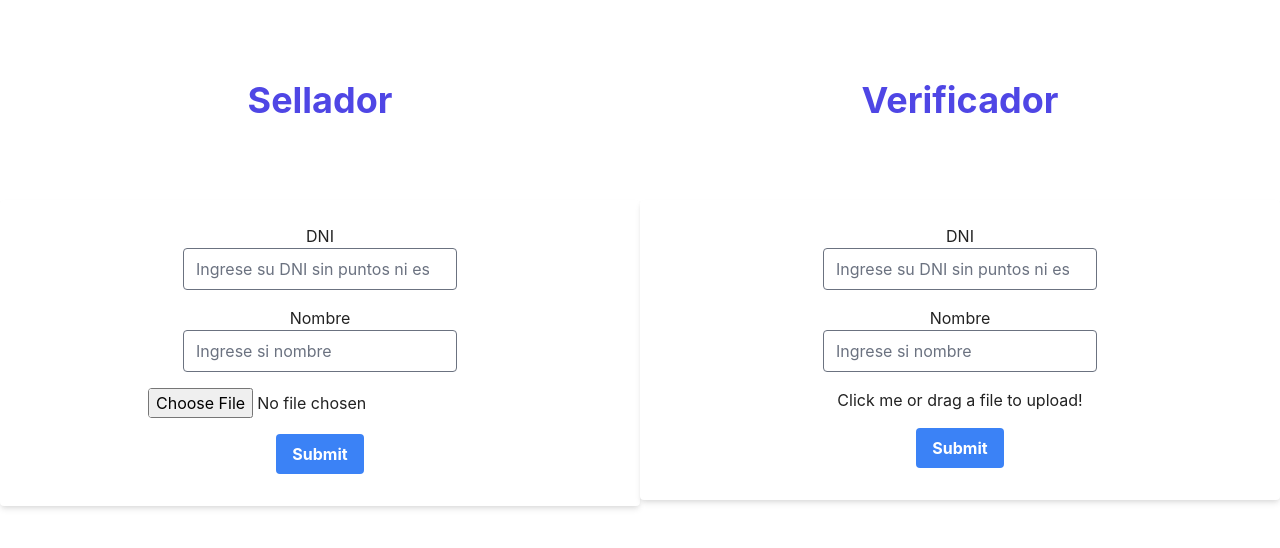
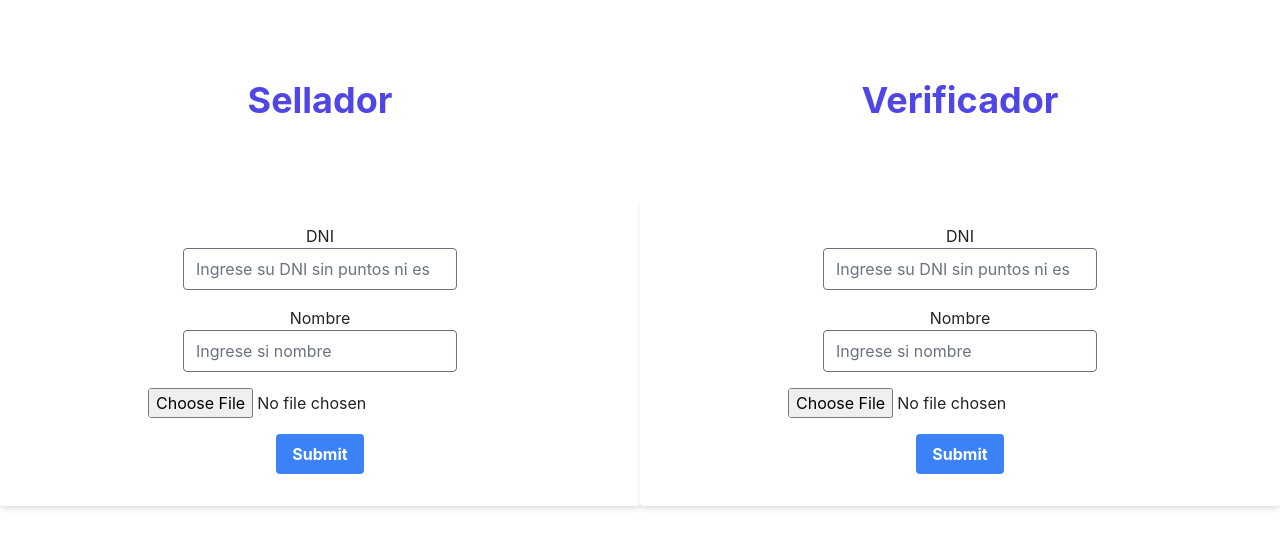
Before and after one commit to maurotello/front_api_tsa_bfa, a React (Create React App) app: page / in a window 1280 px wide. Shown: the top 548 px of the page. Built offline with nearby package versions, Linux system fonts and the light colour scheme.

Commit message:
Form Verifier

```diff
--- a/package.json
+++ b/package.json
@@ -8,10 +8,10 @@
     "@testing-library/jest-dom": "^5.15.0",
     "@testing-library/react": "^11.2.7",
     "@testing-library/user-event": "^12.8.3",
-    "crypto-js": "^4.1.1",
     "react": "^17.0.2",
     "react-dom": "^17.0.2",
     "react-dropzone": "^11.4.2",
+    "react-dropzone-uploader": "^2.11.0",
     "react-scripts": "4.0.3",
     "web-vitals": "^1.1.2"
   },
--- a/src/FormVerifier.js
+++ b/src/FormVerifier.js
@@ -1,7 +1,7 @@
 import './App.css';
 import CryptoJS from 'crypto-js';
 import React, { useState, Component } from 'react';
-import Dropzone from 'react-dropzone'
+import DropZone from 'react-dropzone'
 
 const FormVerifier = () => {
 
@@ -73,10 +73,6 @@ const FormVerifier = () => {
         //    this.state.selectedFile.name,
         //);
     }
-    const onDrop = (acceptedFiles) => {
-        console.log(acceptedFiles[0]);
-    }
-    const maxSize = 1048576;
         return (
             <div>
                 <div class="container mx-auto mt-20 flex w-full clear-both">
@@ -95,21 +91,7 @@ const FormVerifier = () => {
                             <input class="rounded text-black-500 form-input" type="text" name="name" onChange={ (e) => setName(e.target.value) } placeholder="Ingrese si nombre" />
                         </div>
                         <div class="block mb-4">
-
-                            <Dropzone
-                                onDrop={onDrop}
-                                accept="txt"
-                                minSize={0}
-                                maxSize={maxSize}
-                                >
-                                {({getRootProps, getInputProps, isDragActive}) => (
-                                    <div {...getRootProps()}>
-                                        <input {...getInputProps()} />
-                                        {isDragActive ? "Drop it like it's hot!" : 'Click me or drag a file to upload!'}
-
-                                    </div>
-                                )}
-                            </Dropzone>
+                            <input class="rounded text-blackf-500" placeholder="Seleccione un archivo" in="file" name="file" type="file"  onChange={(e)=>{setArchivo(e.target.files[0])}} />
                         </div>
                         <input class="bg-blue-500 hover:bg-blue-700 text-white font-bold py-2 px-4 rounded focus:outline-none focus:shadow-outline" type="submit" value="Submit" />
                     </form>
```
Also changed, not shown: 1 other file (tests, documents, lock files or other folders).
